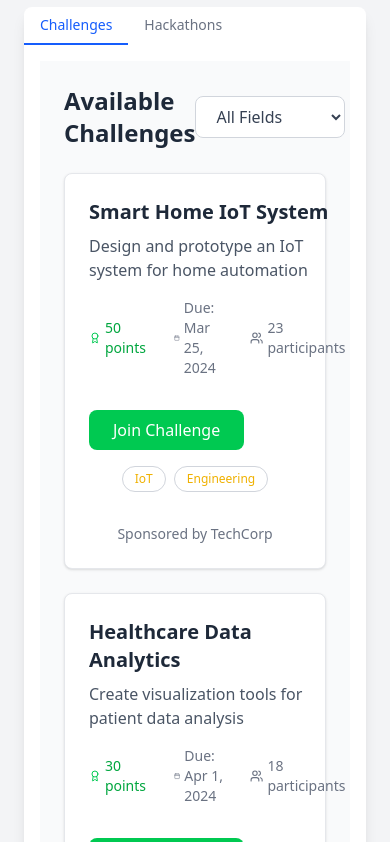
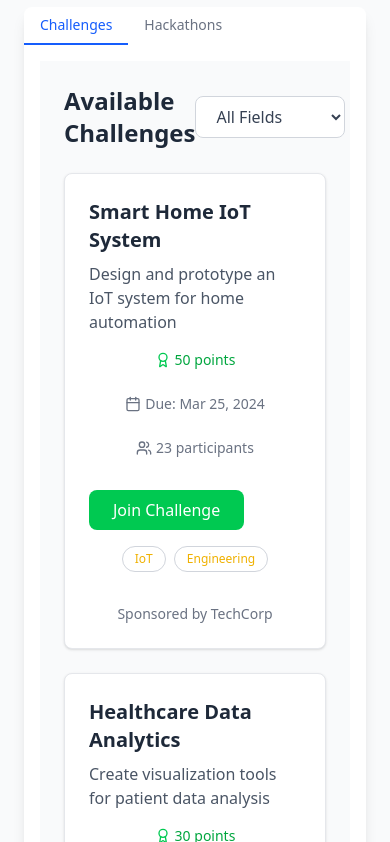
Before and after one commit to jabo-arnold-landry/TVET-Spot, a React (Vite) app: page / in a window 390 px wide. Shown: the part 842-1684 px from the top of the page. Built offline with nearby package versions, Linux system fonts and the light colour scheme.

Commit message:
Rename branch

```diff
--- a/src/growth-section.jsx
+++ b/src/growth-section.jsx
@@ -2,7 +2,7 @@ import TabComponent from "./competition";
 import MyGrowthSection from "./pages/MyGrowthSection";
 function Growth() {
   return (
-    <div className="grid grid-cols-1 px-2 gap-1 md:grid-cols-3 gap-4 bg-gray-100">
+    <div className="grid grid-cols-1 px-2 gap-1 md:grid-cols-3 gap-4">
       <div className="col-span-2">
         <TabComponent />
       </div>
--- a/src/stud-challenges.jsx
+++ b/src/stud-challenges.jsx
@@ -131,7 +131,7 @@ const ChallengesSection = () => {
                 <p className="text-gray-600 mb-4">{challenge.description}</p>
 
                 {/* Challenge Details */}
-                <div className="flex items-center gap-6 text-sm text-gray-500 mb-4">
+                <div className="flex items-center gap-6 text-sm text-gray-500 mb-4 sm: flex-col md:flex-row">
                   <div className="flex items-center gap-1">
                     <Award className="w-4 h-4 text-green-500" />
                     <span className="text-green-600 font-medium">
@@ -154,7 +154,7 @@ const ChallengesSection = () => {
                 className={`px-6 py-2 rounded-lg font-medium transition-colors whitespace-nowrap ${
                   isJoined(challenge.id)
                     ? "bg-gray-400 text-white cursor-not-allowed"
-                    : "bg-green-500 hover:bg-green-600 text-white"
+                    : "bg-green-500 hover:bg-green-600 text-white "
                 } ms:mr-110 md:mt-0 mt-4`}
                 disabled={isJoined(challenge.id)}
               >
```
